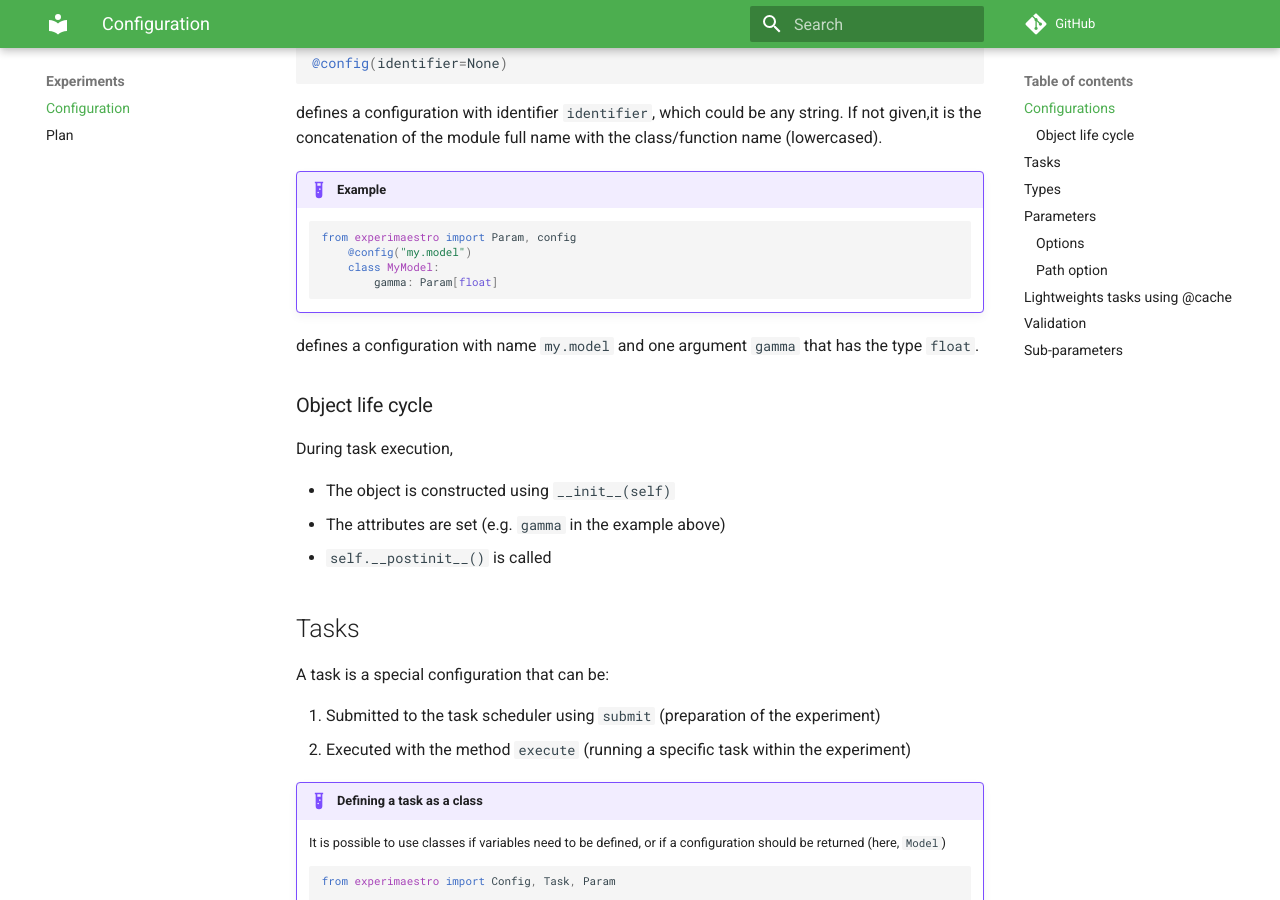
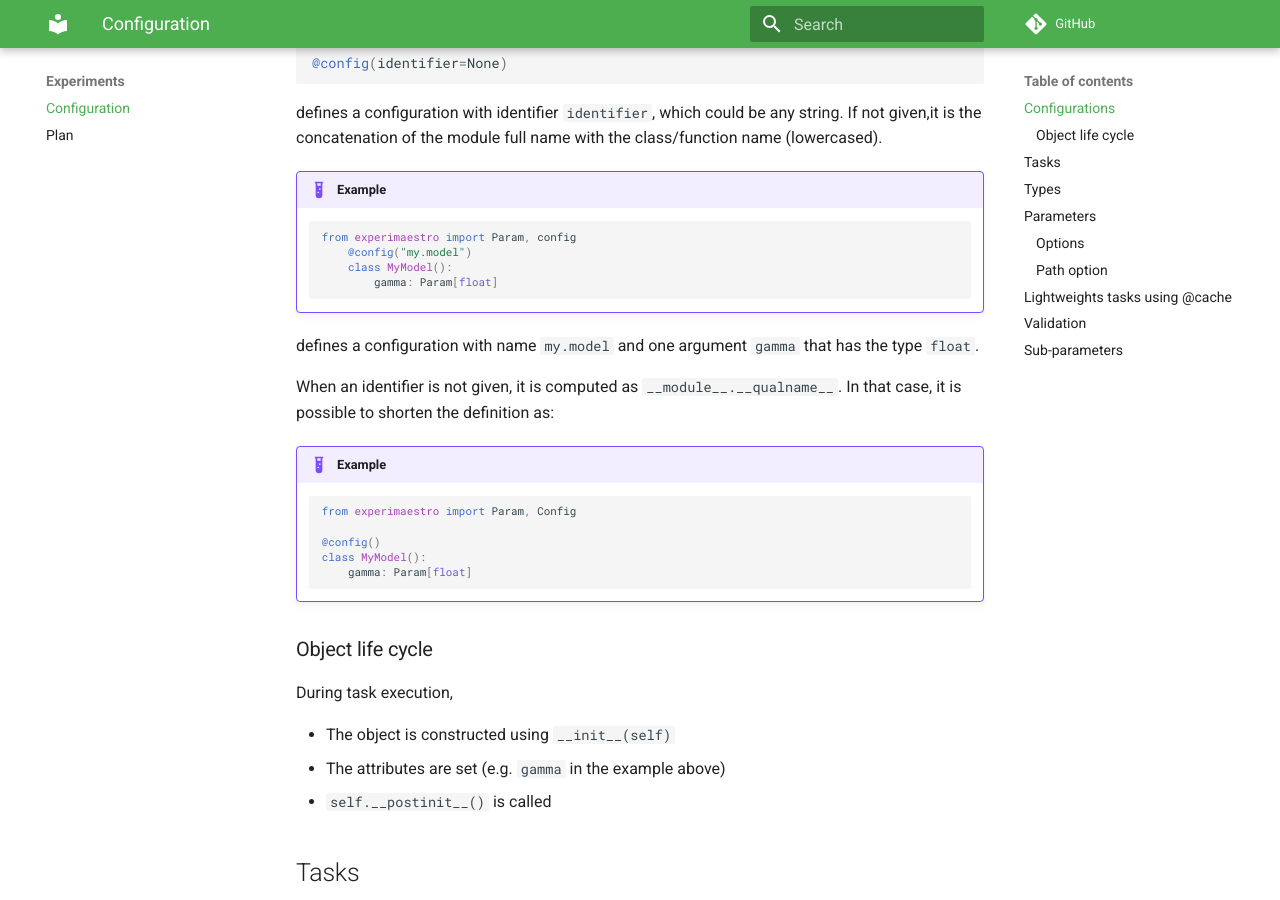
Before and after one commit to experimaestro/experimaestro-python, an MkDocs documentation site: the page built from docs/experiments/config.md, in a window 1280 px wide and 900 px high, scrolled down 326 px. Built offline with MkDocs 1.6.1 and Material for MkDocs 9.7.7, drawn with Linux system fonts in a browser that asks for light colours; comment, search, counter and statistics services are not loaded; some of the changed text lies outside the part shown.

Commit message:
Updated documentation

````diff
--- a/docs/experiments/config.md
+++ b/docs/experiments/config.md
@@ -15,11 +15,24 @@ name (lowercased).
     ```py3
     from experimaestro import Param, config
         @config("my.model")
-        class MyModel:
+        class MyModel():
             gamma: Param[float]
     ```
 
 defines a configuration with name `my.model` and one argument `gamma` that has the type `float`.
+
+When an identifier is not given, it is computed as `__module__.__qualname__`. In that case,
+it is possible to shorten the definition as:
+
+!!! example
+
+    ```py3
+    from experimaestro import Param, Config
+
+    @config()
+    class MyModel():
+        gamma: Param[float]
+    ```
 
 ### Object life cycle
 
@@ -78,6 +91,7 @@ Types can be any simple type `int`, `float`, `str`, `bool` or `pathlib.Path` or
 ## Parameters
 
 ```python
+@config()
 class MyConfig:
     """
     Attributes:
@@ -100,6 +114,7 @@ class MyConfig:
 Options are parameters which are ignored during the signature computation. For instance, the human readable name of a model would be an option. They are declared as parameters, but using the `Option` type hint
 
 ```python
+@config()
 class MyConfig:
     """
     Attributes:
@@ -111,7 +126,7 @@ class MyConfig:
 ### Path option
 
 ```py3
-
+@config()
 class MyTask:
     name: Annotated[Path, pathgenerator("path")]
 ```
@@ -124,8 +139,8 @@ class MyTask:
 Sometimes, a config can compute some output that might be interesting to cache, but without relying on a fully-fledge task (because it can be done on the fly). In those cases, the annotation `@cache` can be used. Behind the curtain, a config cache is created (using the configuration unique identifier) and the `path` is locked (avoiding problems if the same configuration is used in two running tasks):
 
 ```py3
-
-class Terms(Config):
+@config()
+class Terms():
     @cache("terms.npy")
     def load(self, path: Path):
         if path.is_file():
@@ -147,7 +162,8 @@ the values before a task is submitted. This allows to fail fast when parameters
 are not valid.
 
 ```py3
-class ModelLearn(Task):
+@task()
+class ModelLearn():
     batch_size: Param[int] = 100
     micro_batch_size: Param[int] = 100
     parameters: PathOption = "parameters.pth"
@@ -166,7 +182,8 @@ but with different _sub-parameters_ are run sequentially.
 For instance, given this task definition
 
 ```py3
-class ModelLearn(Task):
+@task()
+class ModelLearn():
     epoch: SubParam[int] = 100
     learning_rate: Param[float] = 1e-3
     def execute(self):
--- a/experimaestro/__init__.py
+++ b/experimaestro/__init__.py
@@ -20,7 +20,7 @@ from .annotations import (
     # deprecated
     argument,
 )
-from .core.arguments import Param, Option, Annotated, help, pathgenerator
+from .core.arguments import Param, SubParam, Option, Annotated, help, pathgenerator
 from .core.objects import Config
 from .environment import Environment
 from .workspace import Workspace
````
Also changed, not shown: docs/experiments/plan.md (+12 -7 lines), 3 other files.
